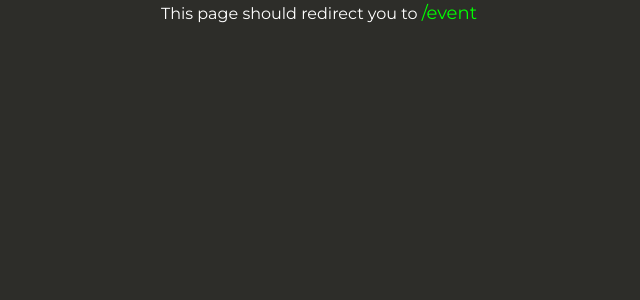
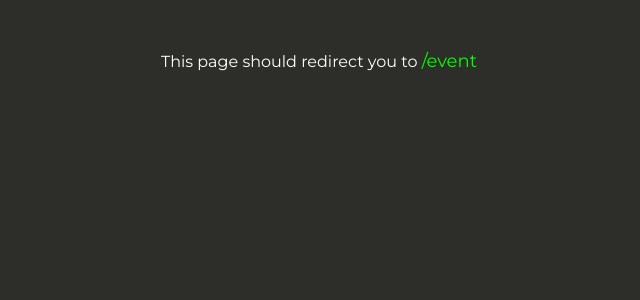
Before and after one commit to sigpwny/sigpwny.github.io-archive, a Jekyll site: the page built from _redirects/events.md, in a window 1280 px wide. Shown: the top 300 px of the page, without its empty margins (321-961 px from the left). Built offline with Jekyll 4.4.1, drawn with Linux system fonts in a browser that asks for light colours; nearby versions of some CDN libraries.

Commit message:
Add margin to redirect sentence

```diff
--- a/_layouts/redirect.html
+++ b/_layouts/redirect.html
@@ -10,7 +10,7 @@
 
   <body>
 
-    <center>
+    <center class="mt-5">
       This page should redirect you to <a href="{{ page.redirect_url }}">{{ page.redirect_url }}</a>
     </center>
 
```
